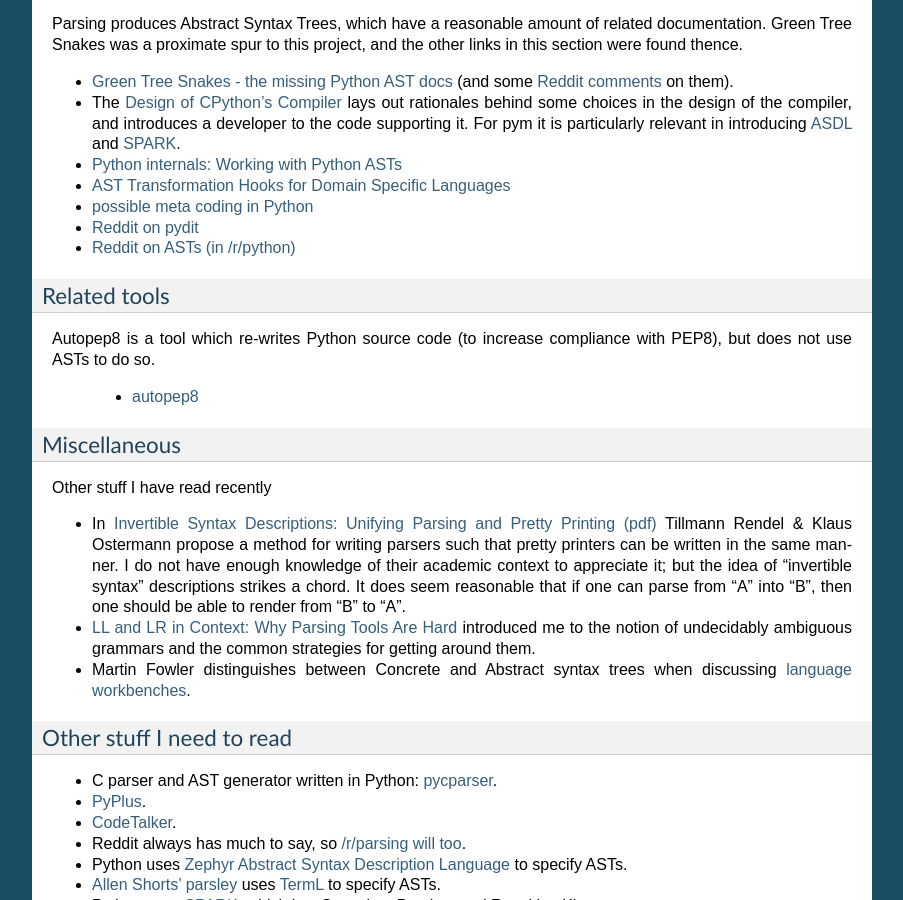
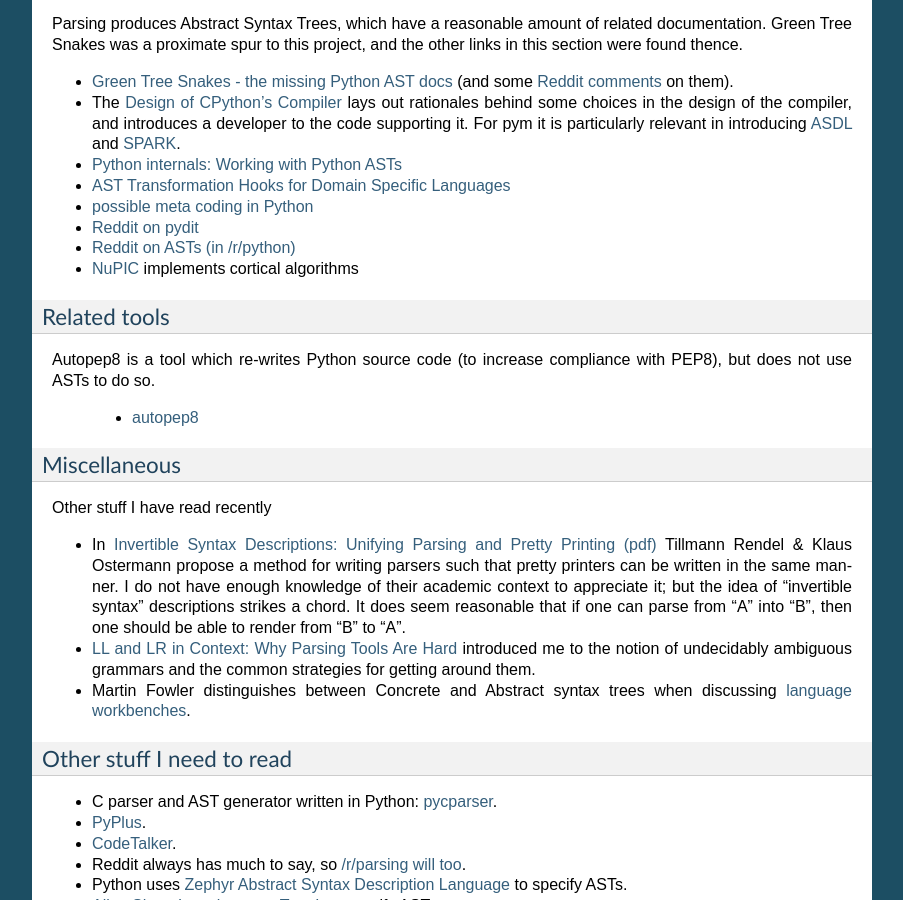
Before and after one commit to jalanb/pym, a Sphinx documentation site: the page built from docs/index.rst, in a window 1280 px wide and 900 px high, scrolled down 745 px. Shown: the whole window, without its empty margins (198-1101 px from the left). Built offline with Sphinx 7.4.7, drawn with Linux system fonts in a browser that asks for light colours; formulas are drawn with MathJax 3.

Commit message:
Add interesting, slightly relevant, link

```diff
--- a/docs/index.rst
+++ b/docs/index.rst
@@ -48,6 +48,7 @@
 * `possible meta coding in Python <https://github.com/albertz/CPython/blob/astcompile_patch/test_co_ast.py>`_
 * `Reddit on pydit <http://www.reddit.com/r/Python/comments/bfnn8/pydit_im_trying_to_find_the_most_elegant_way_to/>`_
 * `Reddit on ASTs (in /r/python) <http://www.reddit.com/r/Python/search?q=ast&restrict_sr=on>`_
+* `NuPIC <http://numenta.org/>`_ implements cortical algorithms
 
 Related tools
 ^^^^^^^^^^^^^
```
